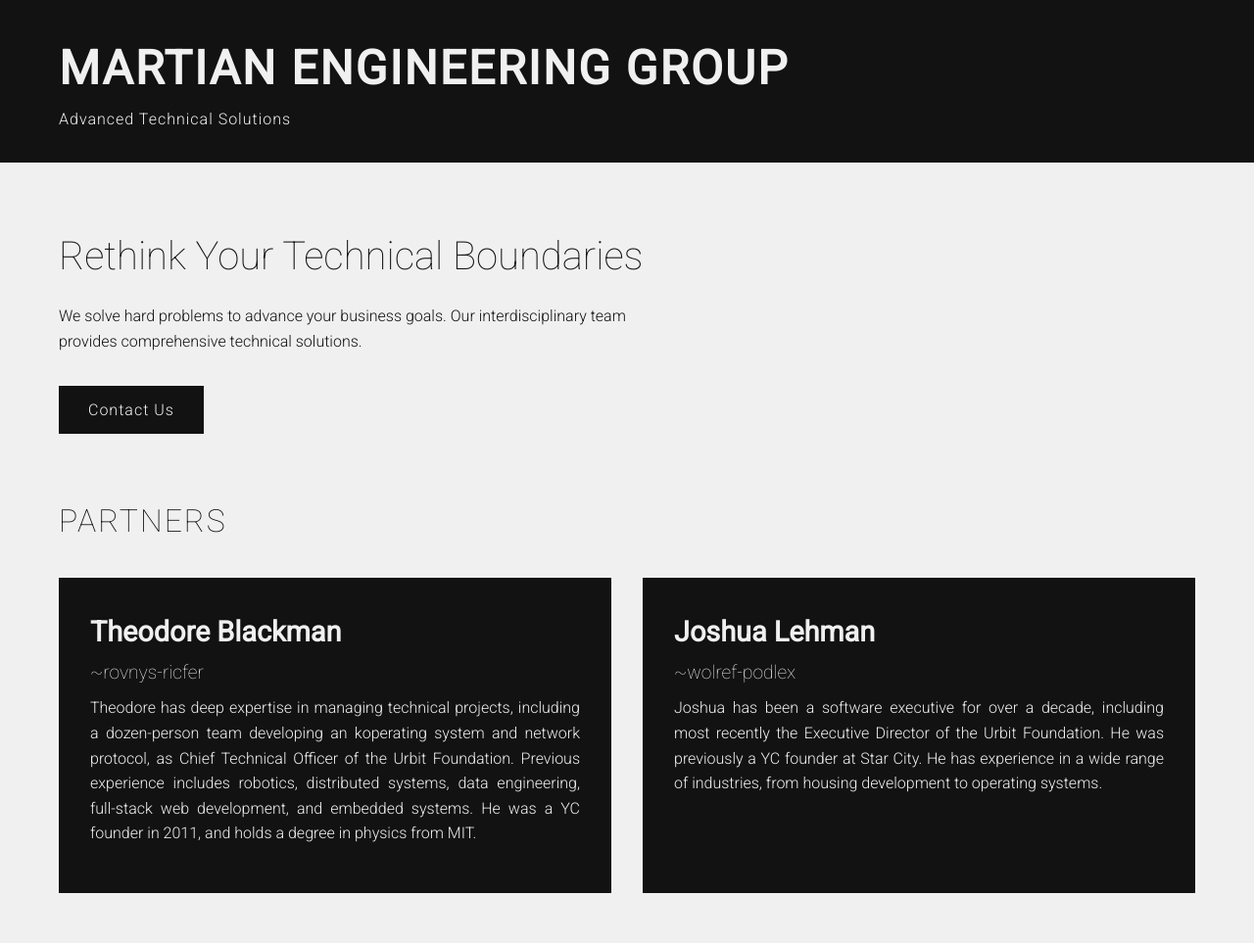
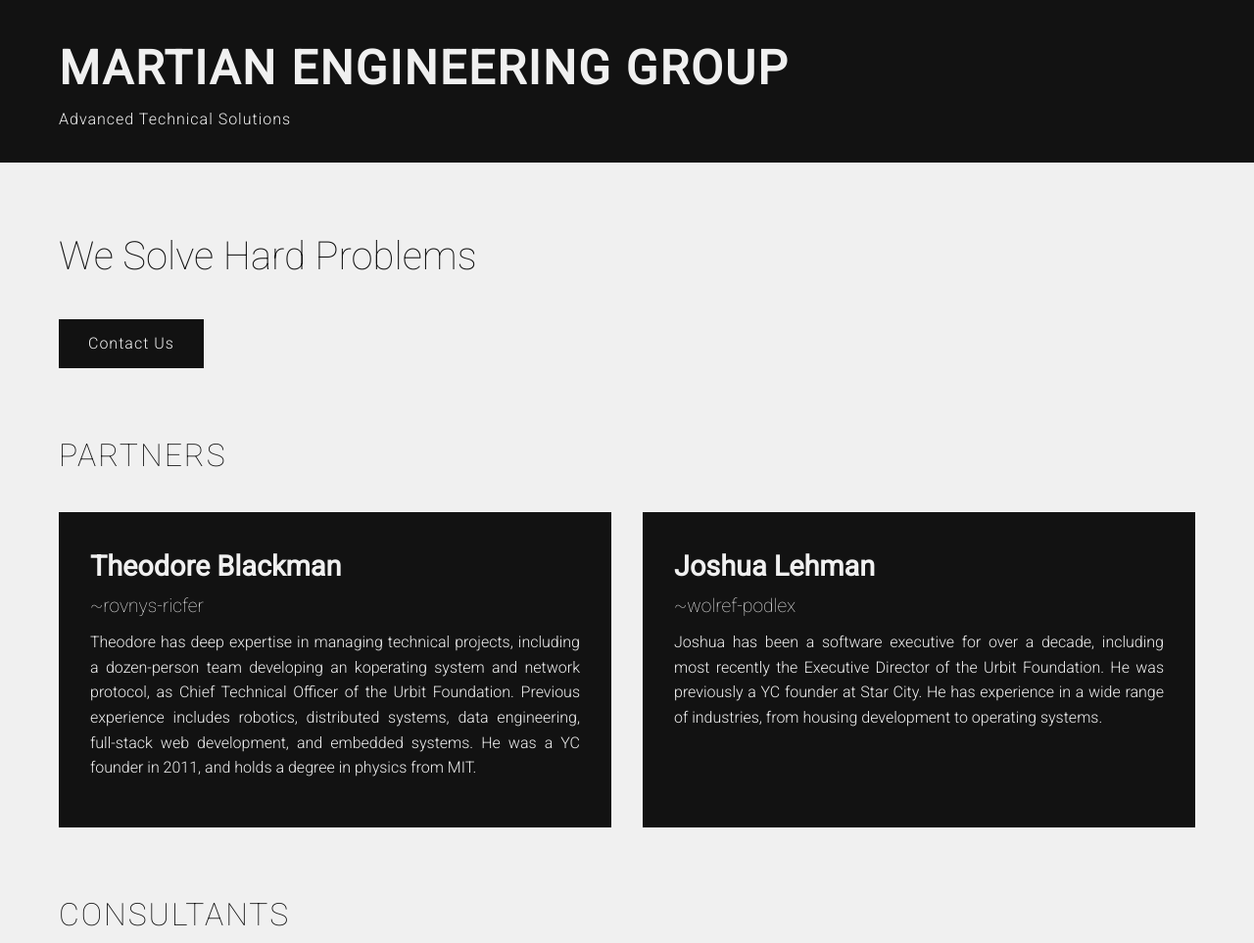
Before and after one commit to Martian-Engineering-Group/Martian-Engineering-Group.github.io, a plain HTML site: page index.html in a window 1280 px wide. Shown: the top 963 px of the page at 98% size. Drawn offline with Linux system fonts and the light colour scheme.

Commit message:
Update index.html

```diff
--- a/index.html
+++ b/index.html
@@ -175,8 +175,8 @@
     <main>
         <div class="container">
             <section class="cta-section">
-                <h2>Rethink Your Technical Boundaries</h2>
-                <p>We solve hard problems to advance your business goals. Our interdisciplinary team provides comprehensive technical solutions.</p>
+                <h2>We Solve Hard Problems</h2>
+                <p></p>
                 <a href="mailto:info@martianengineering.group"
                 class="cta-button">Contact Us</a>
             </section>
```
